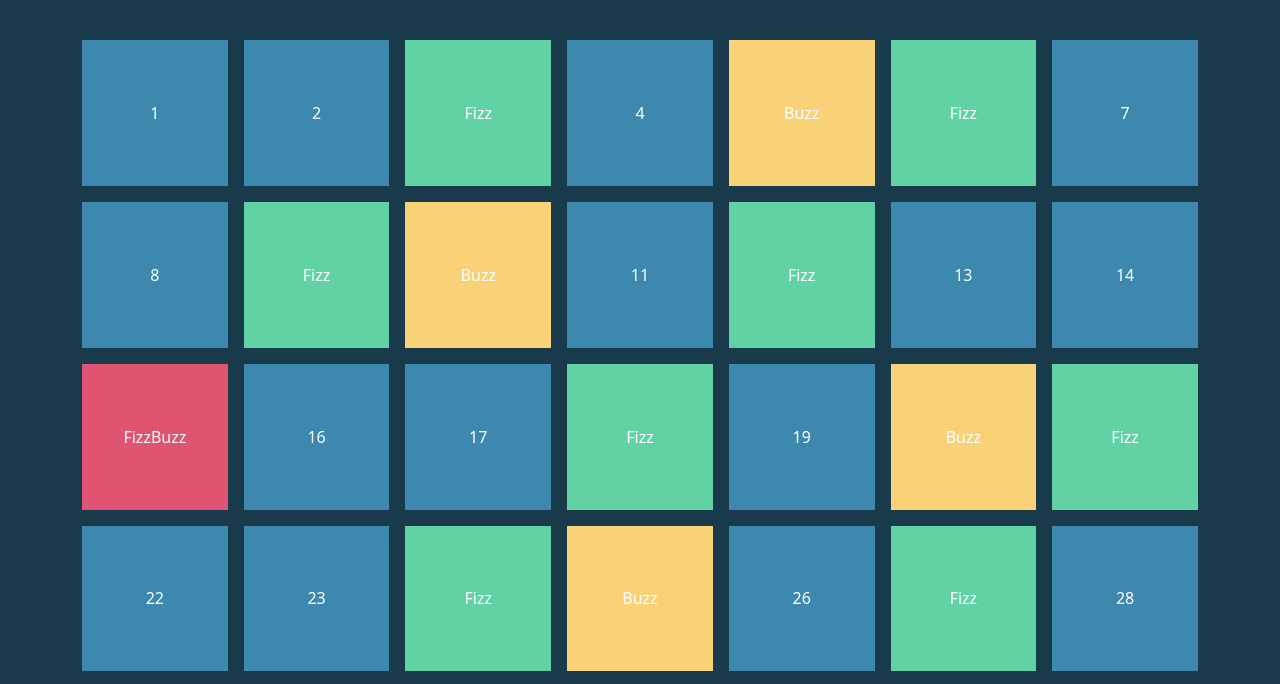
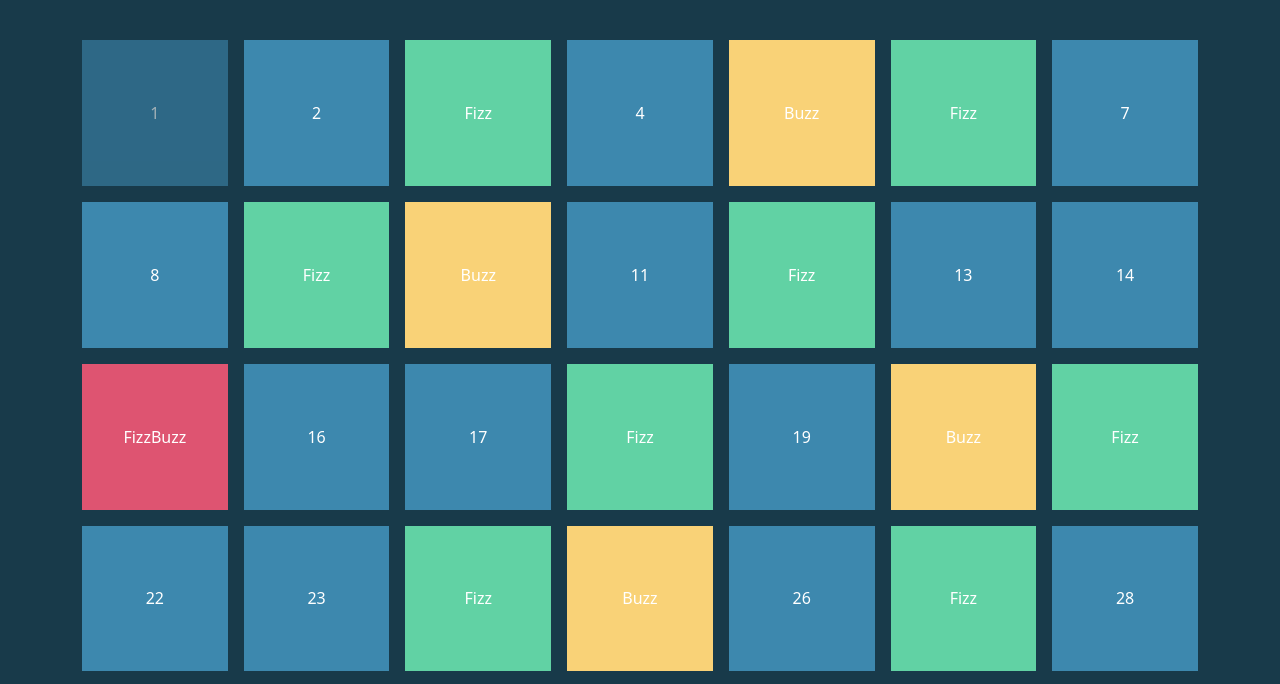
Before and after one commit to SirAlyon/js-fizzbuzzdom, a plain HTML site: page index.html in a window 1280 px wide. In both pictures the pointer is over the element 154 px from the left and 207 px from the top of the page. Shown: the part 94-778 px from the top of the page. Drawn offline with nearby package versions, Linux system fonts and the light colour scheme.

Commit message:
add hover effects

```diff
--- a/assets/css/style.css
+++ b/assets/css/style.css
@@ -10,6 +10,11 @@ body{
     display: flex;
     justify-content: center;
     align-items: center;
+}
+
+.square:hover{
+    opacity: 0.6;
+    cursor: pointer;
 }
 
 #squares{
```
